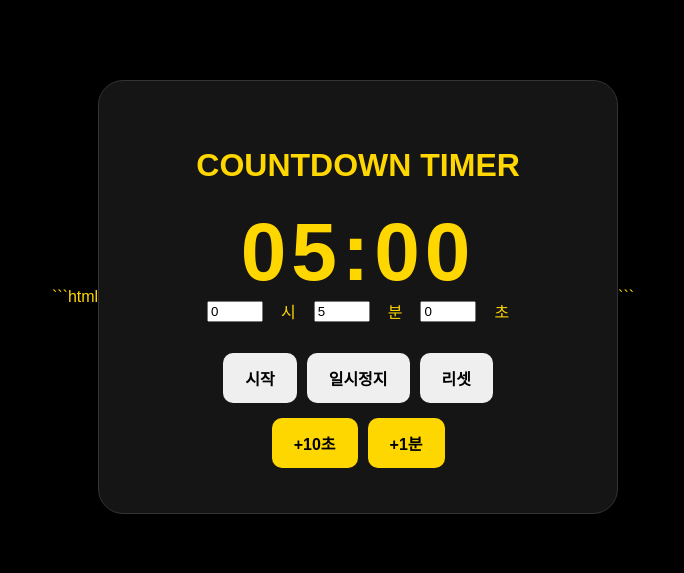
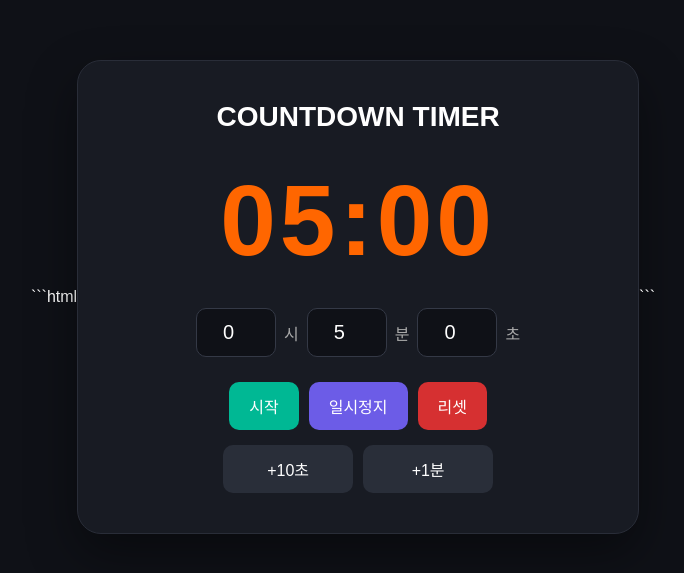
Before and after one commit to wkenjadu/timer, a plain HTML site: page index.html in a window 1280 px wide. Shown: the part 103-676 px from the top of the page, without its empty margins (297-981 px from the left). Drawn offline with Linux system fonts and the light colour scheme.

Commit message:
Refactor CSS for layout and color adjustments
Updated styles for improved layout and color scheme.

````diff
--- a/style.css
+++ b/style.css
@@ -1,140 +1,213 @@
+```css
 * {
   box-sizing: border-box;
 }
 
 body {
   margin: 0;
-  width: 100vw;
-  height: 100vh;
+  min-height: 100vh;
 
   display: flex;
   justify-content: center;
   align-items: center;
 
-  background-color: #000000 !important;
-  color: #FFD700 !important;
+  background: #0f1117;
+  color: #ffffff;
 
   font-family: Arial, sans-serif;
 }
 
 .timer-container {
-  width: 520px;
-  max-width: 90%;
-  padding: 45px 35px;
+  width: min(90%, 500px);
 
-  background-color: #151515 !important;
+  padding: 40px 30px;
 
-  border: 1px solid #333333;
-  border-radius: 25px;
+  background: #181b23;
+
+  border: 1px solid #292d38;
+  border-radius: 24px;
 
   text-align: center;
+
+  box-shadow: 0 20px 50px rgba(0, 0, 0, 0.4);
 }
 
 /* 제목 */
 
 h1 {
-  color: #FFD700 !important;
+  margin: 0 0 30px;
+
+  color: #ffffff;
+
+  font-size: 28px;
 }
 
-/* 타이머 숫자 */
+/* 타이머 숫자만 주황색 */
 
 .timer-display {
-  color: #FFD700 !important;
+  margin-bottom: 30px;
 
-  font-size: 82px;
+  color: #FF6600;
+
+  font-size: clamp(60px, 15vw, 100px);
   font-weight: bold;
 
-  letter-spacing: 5px;
+  letter-spacing: 4px;
+
+  font-variant-numeric: tabular-nums;
 }
 
-/* 입력 영역 */
+/* 시간 입력 */
 
 .input-area {
   display: flex;
+
   justify-content: center;
   align-items: center;
 
-  gap: 18px;
+  gap: 8px;
 
-  color: #FFD700 !important;
+  margin-bottom: 25px;
+
+  color: #aaa;
 }
 
-.input-group {
-  display: flex;
-  align-items: center;
-  gap: 7px;
-}
+.input-area input {
+  width: 80px;
 
-.input-group span {
-  color: #FFD700 !important;
-}
+  padding: 12px;
 
-.input-group input {
-  width: 75px;
-  height: 48px;
-
-  background-color: #000000 !important;
-  color: #FFD700 !important;
-
-  border: 1px solid #FFD700;
-
+  border: 1px solid #343946;
   border-radius: 10px;
 
+  background: #0f1117;
+  color: #ffffff;
+
   font-size: 20px;
-  font-weight: bold;
 
   text-align: center;
 }
 
+.input-area input:focus {
+  outline: none;
+
+  border-color: #64ffda;
+}
+
+.input-area span {
+  color: #aaa;
+}
+
 /* 버튼 */
 
+.buttons {
+  display: flex;
+
+  justify-content: center;
+
+  gap: 10px;
+
+  margin-bottom: 15px;
+}
+
 button {
+  padding: 12px 20px;
+
   border: none;
   border-radius: 10px;
 
-  padding: 13px 22px;
-
-  color: #000000 !important;
+  background: #292e39;
+  color: white;
 
   font-size: 16px;
-  font-weight: bold;
 
   cursor: pointer;
+
+  transition: 0.2s;
 }
 
-.start {
-  background-color: #FFD700 !important;
+button:hover {
+  background: #3a404d;
+
+  transform: translateY(-2px);
 }
 
-.pause {
-  background-color: #FFD700 !important;
+/* 시작 */
+
+#startBtn {
+  background: #00b894;
 }
 
-.reset {
-  background-color: #FFD700 !important;
+#startBtn:hover {
+  background: #00a383;
+}
+
+/* 일시정지 */
+
+#pauseBtn {
+  background: #6c5ce7;
+}
+
+#pauseBtn:hover {
+  background: #5b4bd1;
+}
+
+/* 리셋 */
+
+#resetBtn {
+  background: #d63031;
+}
+
+#resetBtn:hover {
+  background: #c32627;
+}
+
+/* +10초 / +1분 */
+
+.quick-buttons {
+  display: flex;
+
+  justify-content: center;
+
+  gap: 10px;
 }
 
 .quick-buttons button {
-  background-color: #FFD700 !important;
+  flex: 1;
+
+  max-width: 130px;
 }
 
-/* 버튼 영역 */
+/* 시간 종료 */
 
-.buttons {
-  display: flex;
-  justify-content: center;
-  gap: 10px;
-  margin: 30px 0 15px;
+.timer-container.finished .timer-display {
+  color: #ff3333;
+
+  animation: blink 0.6s infinite alternate;
 }
 
-.quick-buttons {
-  display: flex;
-  justify-content: center;
-  gap: 10px;
+@keyframes blink {
+  from {
+    opacity: 1;
+  }
+
+  to {
+    opacity: 0.35;
+  }
 }
 
-/* 종료 */
+/* 모바일 */
 
-.timer-container.finished .timer-display {
-  color: #ff3333 !important;
+@media (max-width: 400px) {
+
+  .timer-container {
+    padding: 30px 20px;
+  }
+
+  .buttons button {
+    padding: 10px 14px;
+
+    font-size: 14px;
+  }
 }
+```
````
